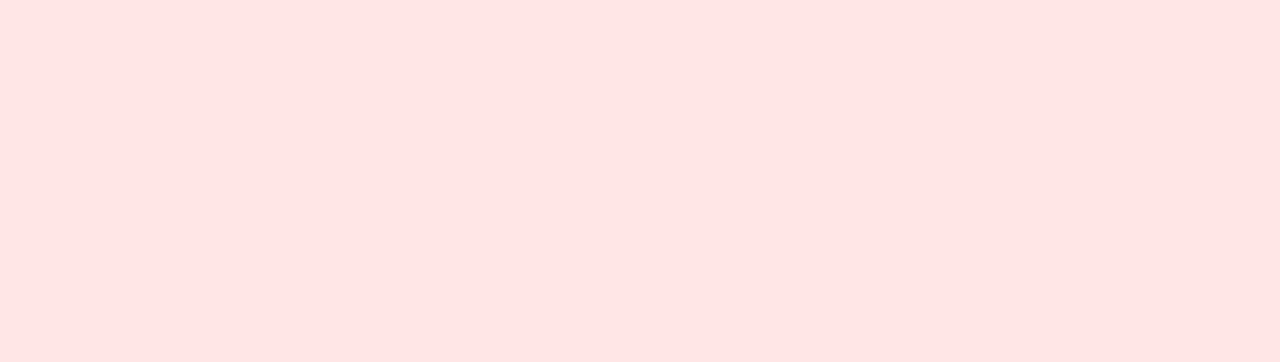
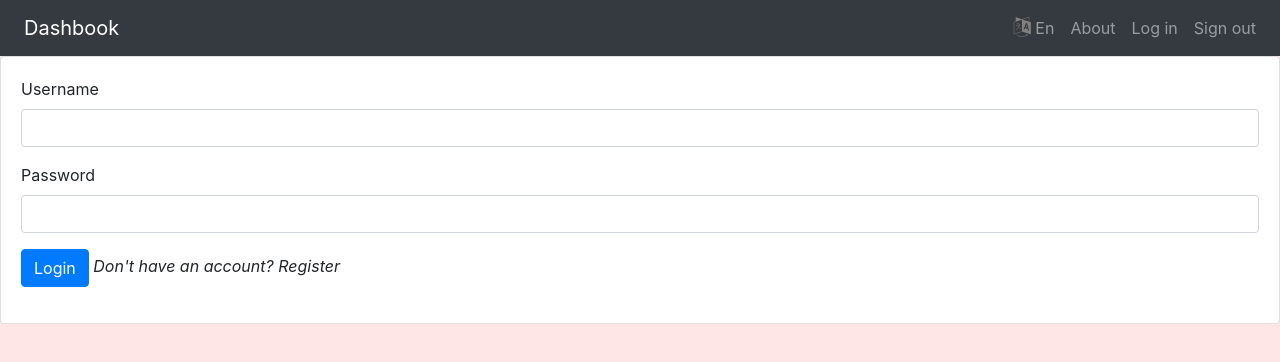
Before and after one commit to pandeyvibhu/socgen-eng-stream-dashbook, an Angular app: page /login in a window 1280 px wide. Shown: the top 362 px of the page. Built offline with nearby package versions, Linux system fonts and the light colour scheme.

Commit message:
lint issues resolved

```diff
--- a/src/app/home/home.component.html
+++ b/src/app/home/home.component.html
@@ -32,9 +32,10 @@
           <app-dashbook-login></app-dashbook-login>
         </div>
         <div class="tab-pane fade" id="register" role="tabpanel" aria-labelledby="profile-tab">
-          <app-dashbook-register><app-dashbook-register>
+          <app-dashbook-register></app-dashbook-register>
         </div>
       </div>
     <div class="col-sm-1">
     </div>
   </div>
+</div>
--- a/src/app/services/notifications/alert.service.ts
+++ b/src/app/services/notifications/alert.service.ts
@@ -23,7 +23,7 @@ export class AlertService {
         });
     }
 
-    success(message: string, keepAfterNavigationChange = false): void {
+    success(message: string, keepAfterNavigationChange = false): void{
         this.keepAfterNavigationChange = keepAfterNavigationChange;
         this.toast.type = 'success';
         this.toast.message = message;
--- a/src/app/signup/login/login.component.html
+++ b/src/app/signup/login/login.component.html
@@ -3,16 +3,16 @@
         <form [formGroup]="loginForm" (ngSubmit)="onSubmit()">
             <div class="form-group">
                 <label for="username">Username</label>
-                <input type="text" formControlName="username" class="form-control" [ngClass]="{ 'is-invalid': submitted && f.username.errors }" />
-                <div *ngIf="submitted && f.username.errors" class="invalid-feedback">
-                    <div *ngIf="f.username.errors.required">Username is required</div>
+                <input type="text" formControlName="username" class="form-control" [ngClass]="{ 'is-invalid': submitted && this.loginForm.controls.username.errors }" />
+                <div *ngIf="submitted && loginForm.controls.username.errors" class="invalid-feedback">
+                    <div *ngIf="loginForm.controls.username.errors.required">Username is required</div>
                 </div>
             </div>
             <div class="form-group">
                 <label for="password">Password</label>
-                <input type="password" formControlName="password" class="form-control" [ngClass]="{ 'is-invalid': submitted && f.password.errors }" />
-                <div *ngIf="submitted && f.password.errors" class="invalid-feedback">
-                    <div *ngIf="f.password.errors.required">Password is required</div>
+                <input type="password" formControlName="password" class="form-control" [ngClass]="{ 'is-invalid': submitted && this.loginForm.controls.password.errors }" />
+                <div *ngIf="submitted && loginForm.controls.password.errors" class="invalid-feedback">
+                    <div *ngIf="loginForm.controls.password.errors.required">Password is required</div>
                 </div>
             </div>
             <div class="form-group">
--- a/src/app/signup/login/login.component.ts
+++ b/src/app/signup/login/login.component.ts
@@ -1,6 +1,6 @@
 import { Component, OnInit } from '@angular/core';
 import { Router, ActivatedRoute } from '@angular/router';
-import { FormBuilder, FormGroup, Validators } from '@angular/forms';
+import { AbstractControl, FormBuilder, FormGroup, Validators } from '@angular/forms';
 import { first } from 'rxjs/operators';
 import { AuthService } from 'src/app/services/auth/auth.service';
 import { AlertService } from 'src/app/services/notifications/alert.service';
@@ -34,9 +34,6 @@ export class LoginComponent implements OnInit {
         });
     }
 
-    // convenience getter for easy access to form fields
-    get f(): object { return this.loginForm.controls; }
-
     onSubmit(): void {
         this.submitted = true;
 
@@ -46,8 +43,8 @@ export class LoginComponent implements OnInit {
         }
 
         this.loading = true;
-        this.user.username = this.f.username.value;
-        this.user.password = this.f.password.value;
+        this.user.username = this.loginForm.controls.username.value;
+        this.user.password = this.loginForm.controls.password.value;
         this.authenticationService.login(this.user)
             .pipe(first())
             .subscribe(
--- a/src/app/signup/register/register.component.html
+++ b/src/app/signup/register/register.component.html
@@ -3,38 +3,38 @@
         <form [formGroup]="registerForm" (ngSubmit)="onSubmit()">
             <div class="form-group">
                 <label for="firstName">First Name</label>
-                <input type="text" formControlName="firstName" class="form-control" [ngClass]="{ 'is-invalid': submitted && f.firstName.errors }" />
-                <div *ngIf="submitted && f.firstName.errors" class="invalid-feedback">
-                    <div *ngIf="f.firstName.errors.required">First Name is required</div>
+                <input type="text" formControlName="firstName" class="form-control" [ngClass]="{ 'is-invalid': submitted && registerForm.controls.firstName.errors }" />
+                <div *ngIf="submitted && registerForm.controls.firstName.errors" class="invalid-feedback">
+                    <div *ngIf="registerForm.controls.firstName.errors.required">First Name is required</div>
                 </div>
             </div>
             <div class="form-group">
                 <label for="lastName">Last Name</label>
-                <input type="text" formControlName="lastName" class="form-control" [ngClass]="{ 'is-invalid': submitted && f.lastName.errors }" />
-                <div *ngIf="submitted && f.lastName.errors" class="invalid-feedback">
-                    <div *ngIf="f.lastName.errors.required">Last Name is required</div>
+                <input type="text" formControlName="lastName" class="form-control" [ngClass]="{ 'is-invalid': submitted && registerForm.controls.lastName.errors }" />
+                <div *ngIf="submitted && registerForm.controls.lastName.errors" class="invalid-feedback">
+                    <div *ngIf="registerForm.controls.lastName.errors.required">Last Name is required</div>
                 </div>
             </div>
             <div class="form-group">
                 <label for="lastName">email</label>
-                <input type="text" formControlName="email" class="form-control" [ngClass]="{ 'is-invalid': submitted && f.email.errors }" />
-                <div *ngIf="submitted && f.email.errors" class="invalid-feedback">
-                    <div *ngIf="f.lastName.errors.required">Last Name is required</div>
+                <input type="text" formControlName="email" class="form-control" [ngClass]="{ 'is-invalid': submitted && registerForm.controls.email.errors }" />
+                <div *ngIf="submitted && registerForm.controls.email.errors" class="invalid-feedback">
+                    <div *ngIf="registerForm.controls.lastName.errors.required">Last Name is required</div>
                 </div>
             </div>
             <div class="form-group">
                 <label for="username">Username</label>
-                <input type="text" formControlName="username" class="form-control" [ngClass]="{ 'is-invalid': submitted && f.username.errors }" />
-                <div *ngIf="submitted && f.username.errors" class="invalid-feedback">
-                    <div *ngIf="f.username.errors.required">Username is required</div>
+                <input type="text" formControlName="username" class="form-control" [ngClass]="{ 'is-invalid': submitted && registerForm.controls.username.errors }" />
+                <div *ngIf="submitted && registerForm.controls.username.errors" class="invalid-feedback">
+                    <div *ngIf="registerForm.controls.username.errors.required">Username is required</div>
                 </div>
             </div>
             <div class="form-group">
                 <label for="password">Password</label>
-                <input type="password" formControlName="password" class="form-control" [ngClass]="{ 'is-invalid': submitted && f.password.errors }" />
-                <div *ngIf="submitted && f.password.errors" class="invalid-feedback">
-                    <div *ngIf="f.password.errors.required">Password is required</div>
-                    <div *ngIf="f.password.errors.minlength">Password must be at least 6 characters</div>
+                <input type="password" formControlName="password" class="form-control" [ngClass]="{ 'is-invalid': submitted && registerForm.controls.password.errors }" />
+                <div *ngIf="submitted && registerForm.controls.password.errors" class="invalid-feedback">
+                    <div *ngIf="registerForm.controls.password.errors.required">Password is required</div>
+                    <div *ngIf="registerForm.controls.password.errors.minlength">Password must be at least 6 characters</div>
                 </div>
             </div>
             <div class="form-group">
--- a/src/app/signup/register/register.component.ts
+++ b/src/app/signup/register/register.component.ts
@@ -33,9 +33,6 @@ export class RegisterComponent implements OnInit {
         });
     }
 
-    // convenience getter for easy access to form fields
-    get f(): object { return this.registerForm.controls; }
-
     onSubmit(): void {
         this.submitted = true;
 
@@ -49,7 +46,7 @@ export class RegisterComponent implements OnInit {
             .pipe(first())
             .subscribe(
                 data => {
-                    this.alertService.success({ message: 'Registration successful', keepAfterNavigationChange: true });
+                    this.alertService.success('Registration successful');
                     this.router.navigate(['/login']);
                 },
                 error => {
--- a/src/app/url-shortener/url-shortener.component.html
+++ b/src/app/url-shortener/url-shortener.component.html
@@ -3,9 +3,9 @@
         <form [formGroup]="urlForm" (ngSubmit)="onSubmit()">
             <div class="form-group">
                 <label for="url"><h4>Enter URL</h4></label>
-                <textarea type="text" cols="40" rows="2" formControlName="url" class="form-control" [ngClass]="{ 'is-invalid': submitted && f.url.errors }"></textarea>
-                <div *ngIf="submitted && f.url.errors" class="invalid-feedback">
-                    <div *ngIf="f.url.errors.required">URL is required</div>
+                <textarea type="text" cols="40" rows="2" formControlName="url" class="form-control" [ngClass]="{ 'is-invalid': submitted && urlForm.controls.url.errors }"></textarea>
+                <div *ngIf="submitted && urlForm.controls.url.errors" class="invalid-feedback">
+                    <div *ngIf="urlForm.controls.url.errors.required">URL is required</div>
                 </div>
             </div>
             <div class="form-group">
--- a/src/app/url-shortener/url-shortener.component.ts
+++ b/src/app/url-shortener/url-shortener.component.ts
@@ -23,9 +23,6 @@ export class UrlShortenerComponent implements OnInit {
       });
   }
 
-  // convenience getter for easy access to form fields
-  get f(): object { return this.urlForm.controls; }
-
   onSubmit(): void {
       // stop here if form is invalid
       if (this.urlForm.invalid) {
```
